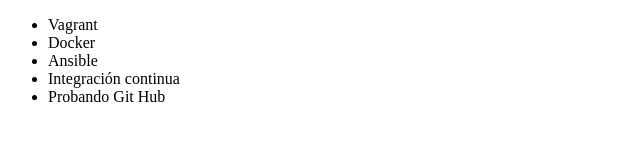
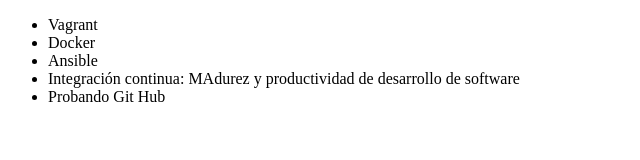
Before and after one commit to orapple25/Alura-Git, a plain HTML site: page index.html in a window 1280 px wide. Shown: the whole page, without its empty margins (0-640 px from the left). Drawn offline with Linux system fonts and the light colour scheme.

Commit message:
Renombrando curso de integracion Continua

```diff
--- a/index.html
+++ b/index.html
@@ -13,7 +13,7 @@
             <li> Vagrant </li>
             <li> Docker </li>
             <li> Ansible </li>
-            <li> Integración continua </li>
+            <li> Integración continua: MAdurez y productividad de desarrollo de software </li>
             <li>Probando Git Hub</li>
         </ul>
    </body>
```
